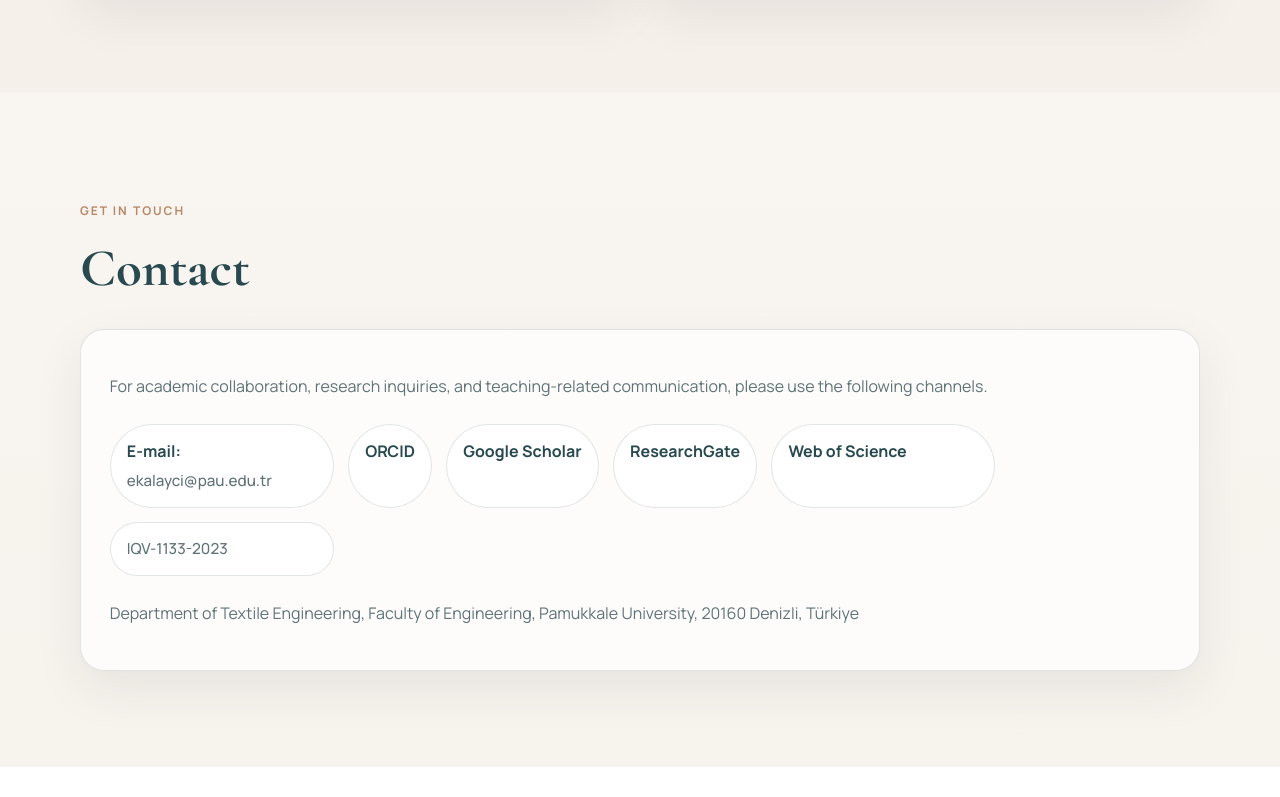
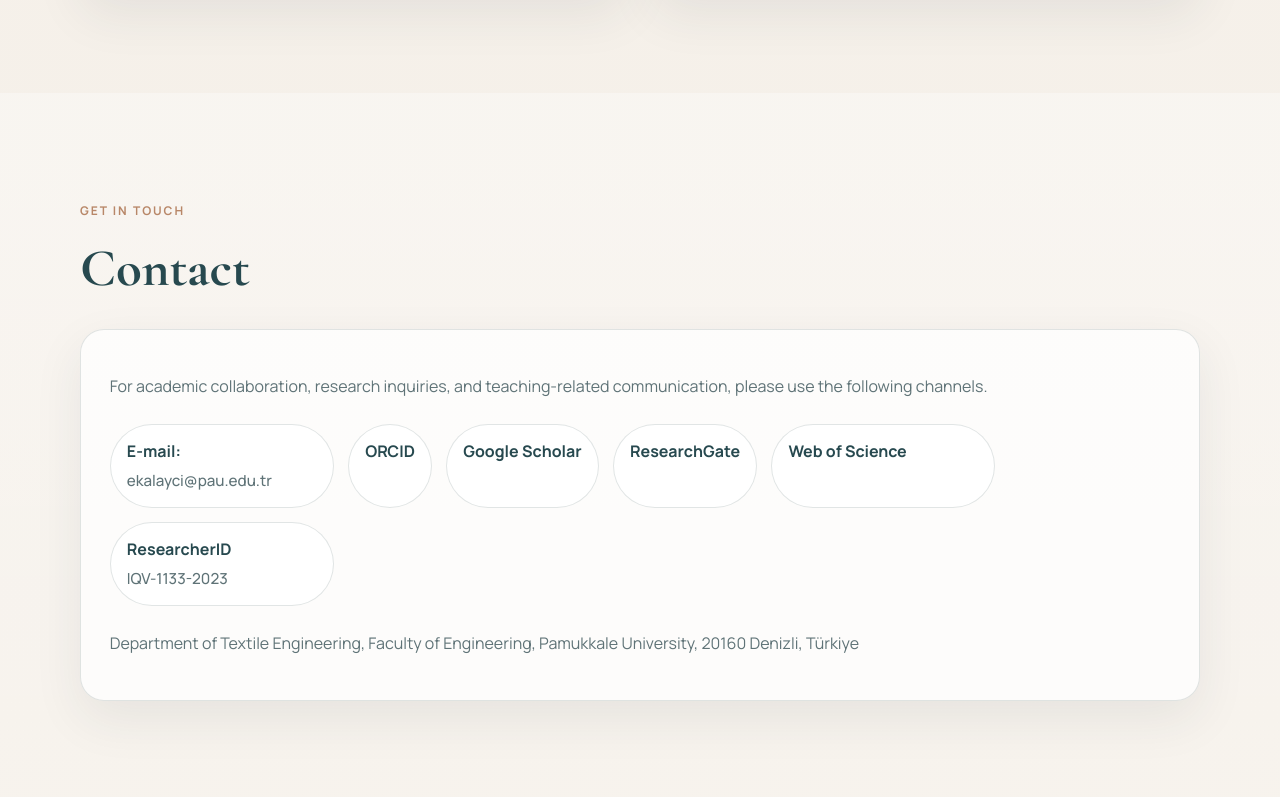
Before and after one commit to ecekalayci/ecekalayci.github.io, a plain HTML site: page index.html in a window 1280 px wide. Shown: the part 10106-10903 px from the top of the page. Before the commit the page ends 10873 px from the top, so only its background shows below. Drawn offline with nearby package versions, Linux system fonts and the light colour scheme.

Commit message:
Add Web of Science ResearcherID box

```diff
--- a/index.html
+++ b/index.html
@@ -203,6 +203,7 @@
             </div>
             <div class="contact-item">
               <div class="contact-card-static">
+                <span class="contact-label">ResearcherID</span>
                 <span class="contact-value">IQV-1133-2023</span>
               </div>
             </div>
```
